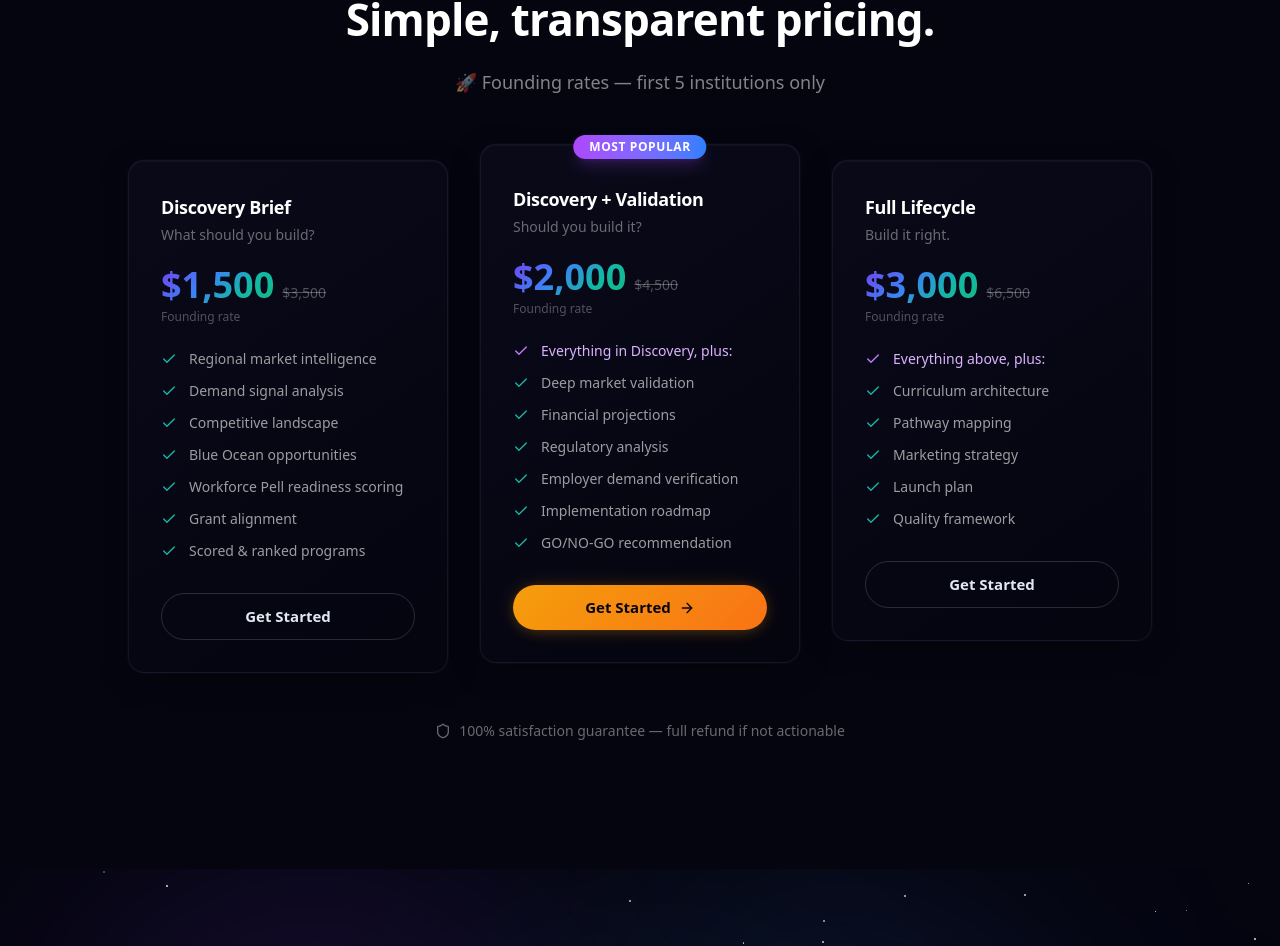
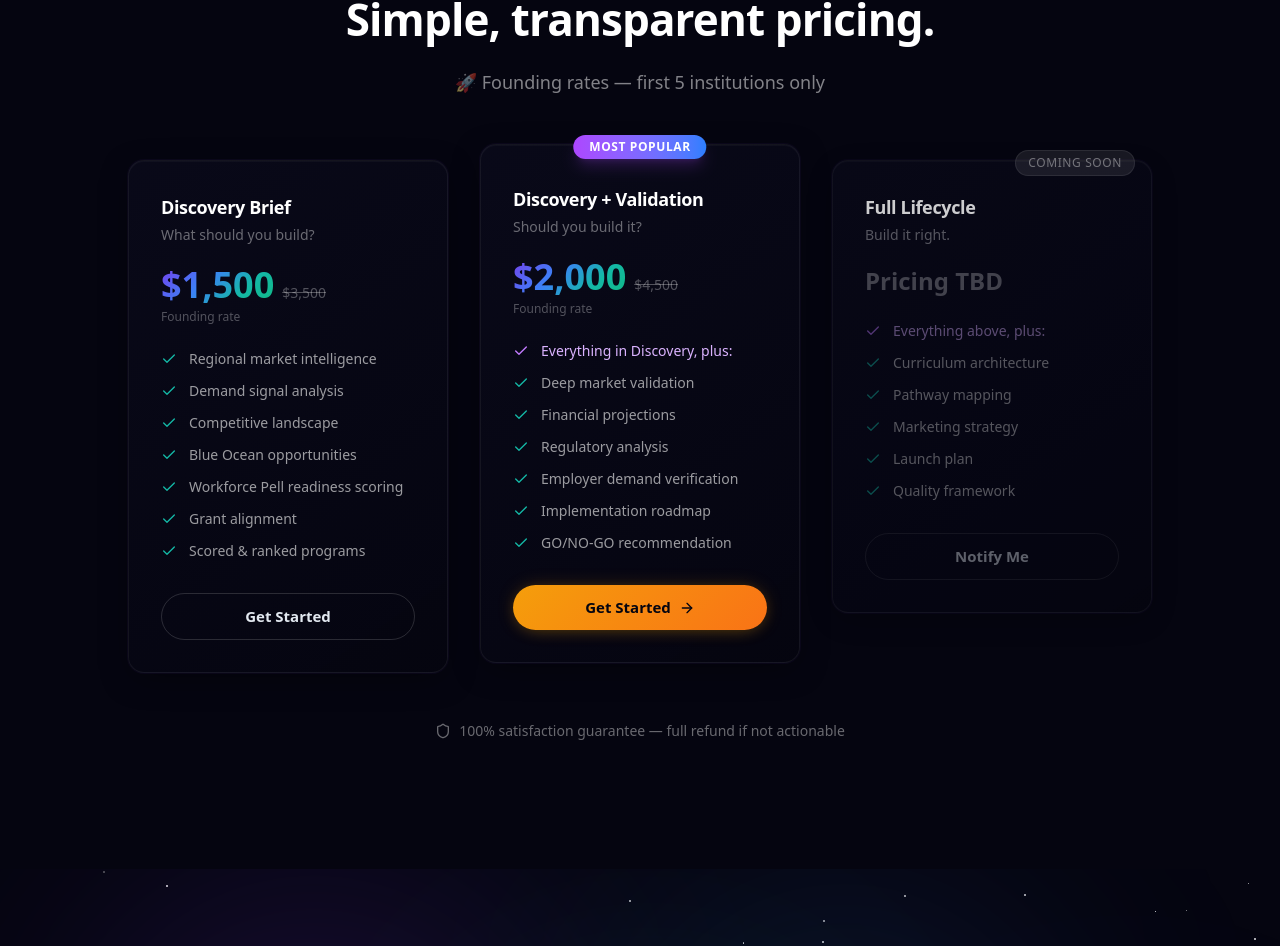
Before and after one commit to wspanic201/workforce-intelligence, a Next.js app: page / in a window 1280 px wide. Shown: the part 3276-4222 px from the top of the page. Built offline with nearby package versions, Linux system fonts and the light colour scheme.

Commit message:
Change Full Lifecycle tier to Coming Soon — don't sell what isn't built yet

```diff
--- a/app/page.tsx
+++ b/app/page.tsx
@@ -387,23 +387,24 @@ export default function HomePage() {
               </button>
             </div>
 
-            {/* Tier 3 — Full Lifecycle */}
-            <div className="card-cosmic rounded-2xl p-8">
+            {/* Tier 3 — Full Lifecycle (Coming Soon) */}
+            <div className="card-cosmic rounded-2xl p-8 relative opacity-80">
+              <div className="absolute -top-3 right-4">
+                <span className="inline-flex items-center rounded-full bg-white/10 px-3 py-1 text-xs font-medium uppercase tracking-wider text-white/50 border border-white/10">
+                  Coming Soon
+                </span>
+              </div>
               <h3 className="font-heading font-semibold text-white text-lg">
                 Full Lifecycle
               </h3>
               <p className="text-white/40 text-sm mt-1">
                 Build it right.
               </p>
-              <div className="mt-5 mb-1">
-                <span className="font-heading font-bold text-4xl text-gradient-cosmic">
-                  $3,000
-                </span>
-                <span className="text-white/30 text-sm ml-2 line-through">
-                  $6,500
+              <div className="mt-5 mb-6">
+                <span className="font-heading font-bold text-2xl text-white/30">
+                  Pricing TBD
                 </span>
               </div>
-              <p className="text-xs text-white/30 mb-6">Founding rate</p>
               <ul className="space-y-3 mb-8">
                 {[
                   'Everything above, plus:',
@@ -416,15 +417,15 @@ export default function HomePage() {
                   <li key={item} className="flex items-start gap-3">
                     <Check
                       className={`h-4 w-4 flex-shrink-0 mt-0.5 ${
-                        i === 0 ? 'text-purple-400' : 'text-cosmic-teal'
+                        i === 0 ? 'text-purple-400/50' : 'text-cosmic-teal/50'
                       }`}
                       strokeWidth={2}
                     />
                     <span
                       className={`text-sm ${
                         i === 0
-                          ? 'text-purple-300 font-medium'
-                          : 'text-white/60'
+                          ? 'text-purple-300/50 font-medium'
+                          : 'text-white/40'
                       }`}
                     >
                       {item}
@@ -432,8 +433,8 @@ export default function HomePage() {
                   </li>
                 ))}
               </ul>
-              <button className="btn-cosmic btn-cosmic-ghost w-full text-sm">
-                Get Started
+              <button className="btn-cosmic btn-cosmic-ghost w-full text-sm opacity-50 cursor-not-allowed" disabled>
+                Notify Me
               </button>
             </div>
           </StaggerChildren>
```
